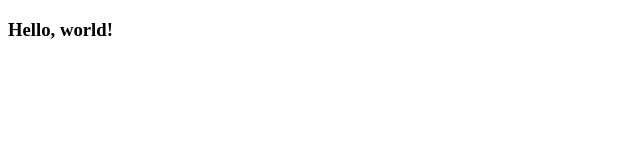
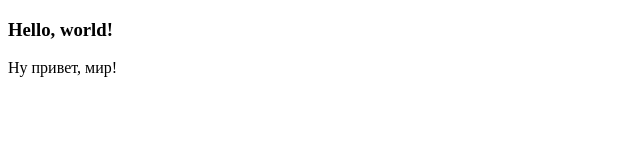
Before and after one commit to nkosholkin/first-project, a plain HTML site: page index.html in a window 1280 px wide. Shown: the whole page, without its empty margins (0-640 px from the left). Drawn offline with Linux system fonts and the light colour scheme.

Commit message:
добавлен параграф

```diff
--- a/index.html
+++ b/index.html
@@ -7,5 +7,6 @@
 </head>
 <body>
 <h3>Hello, world!</h3>
+<p>Ну привет, мир!</p>
 </body>
 </html>
```
